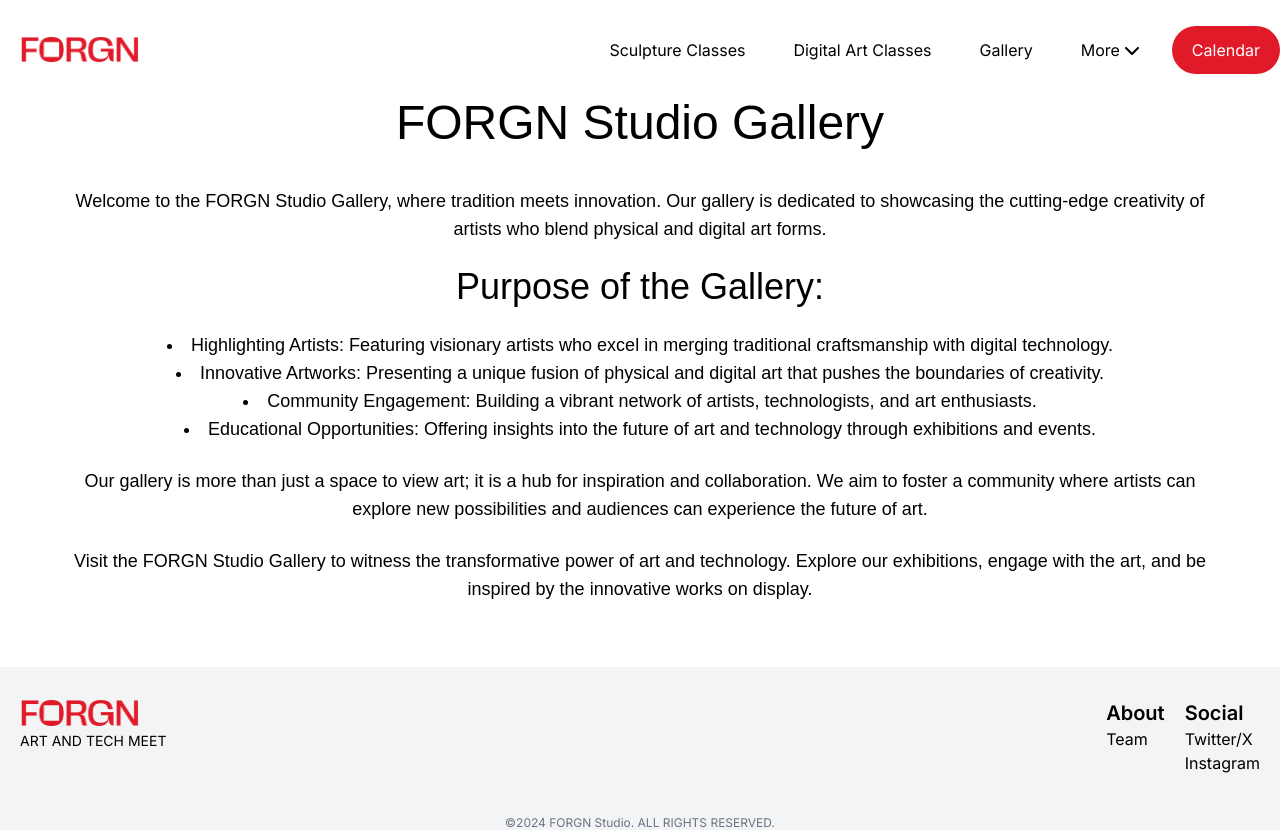
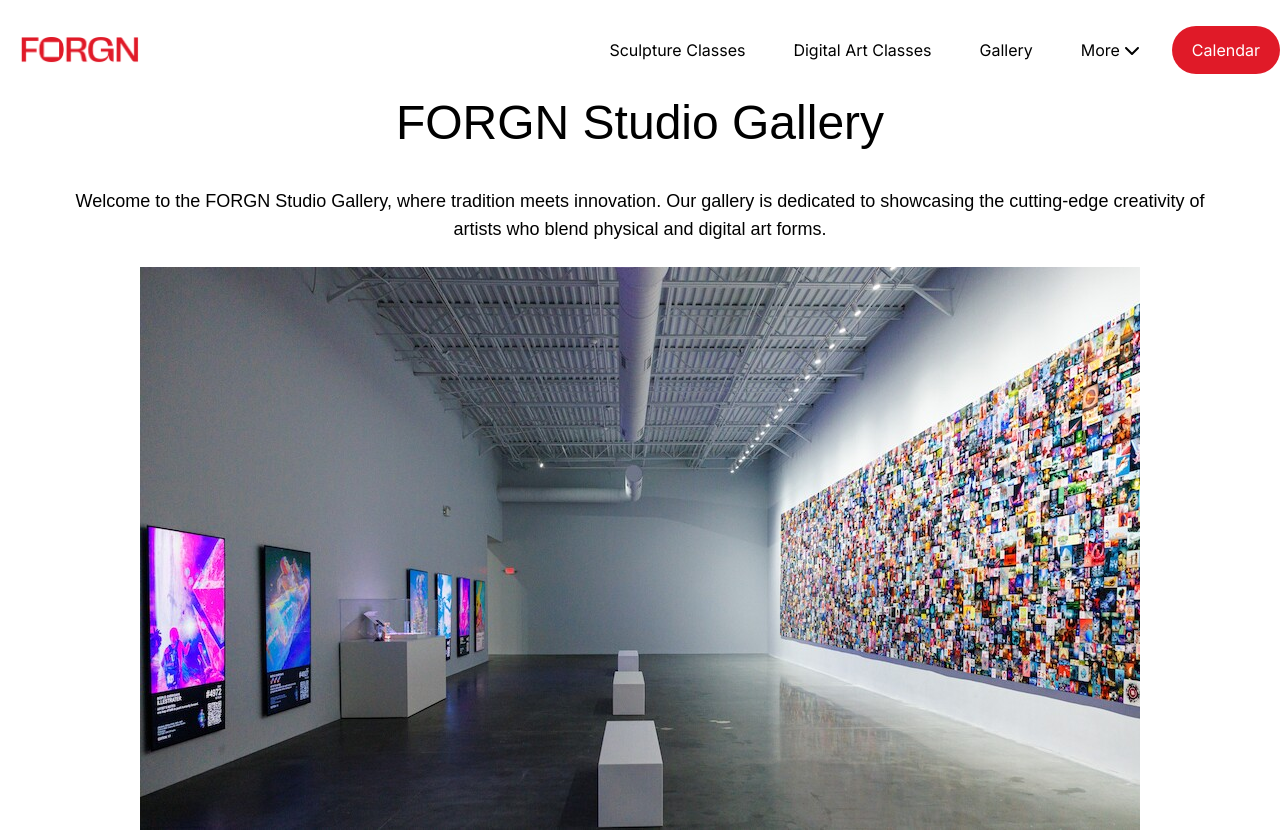
Before and after one commit to giorgio-villani/forgn, a Next.js app: page /gallery in a window 1280 px wide. Shown: the top 830 px of the page. Built offline with nearby package versions, Linux system fonts and the light colour scheme.

Commit message:
adjusted workshop prices; adjusted gallery page and added picture

```diff
--- a/src/app/digital/page.tsx
+++ b/src/app/digital/page.tsx
@@ -7,9 +7,9 @@ export default function Digital() {
         Digital Art Classes at FORGN Studio
       </h1>
       <section className="bg-white py-10 max-w-[1200px] w-full px-4 text-center">
-        <p className="mb-6">
+        <h2 className="mb-6 text-3xl">
           Embrace the Future of Art with Digital Creativity
-        </p>
+        </h2>
         <p className="mb-6">
           Join our comprehensive digital art classes at FORGN Studio, where
           innovative techniques meet cutting-edge technology. Led by experienced
--- a/src/app/gallery/page.tsx
+++ b/src/app/gallery/page.tsx
@@ -11,6 +11,9 @@ export default function Gallery() {
             innovation. Our gallery is dedicated to showcasing the cutting-edge
             creativity of artists who blend physical and digital art forms.
           </p>
+          <div className="flex justify-center pb-5">
+            <img src="/gallery/gallery.jpg"></img>
+          </div>
           <h2 className="mb-6 text-4xl">Purpose of the Gallery:</h2>
           <ul className="list-disc list-inside mb-6 text-lg">
             <li>
--- a/src/app/sculpture/page.tsx
+++ b/src/app/sculpture/page.tsx
@@ -7,7 +7,7 @@ export default function Sculpture() {
         Sculpture Classes at FORGN Studio
       </h1>
       <section className="bg-white py-10 max-w-[1200px] w-full px-4 text-center">
-        <p className="mb-6">Discover the Art of Sculpture</p>
+        <h2 className="mb-6 text-3xl">Discover the Art of Sculpture</h2>
         <p className="mb-6">
           Join our immersive sculpture classes at FORGN Studio, where
           traditional techniques meet innovative creativity. Led by renowned
--- a/src/data/workshops.tsx
+++ b/src/data/workshops.tsx
@@ -29,7 +29,7 @@ const workshops = [
       'In this 4-week class, students will learn the fundamentals of digital art. Topics include using digital art software, understanding layers and tools, and creating digital illustrations and paintings. No prior experience is required.',
     location: 'East End Maker Hub - Y114',
     sessions: 'Next Session: Aug 6, 13, 20, 27',
-    price: '$220',
+    price: '$150',
     image: '/classes/digital-art.jpg',
   },
   {
```
Also changed, not shown: public/gallery/gallery.jpg (added).
